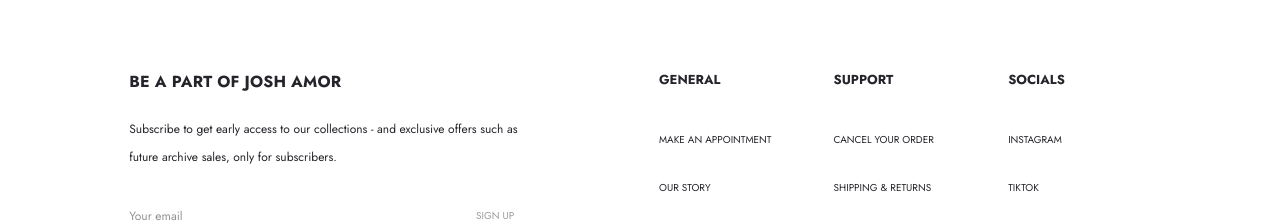
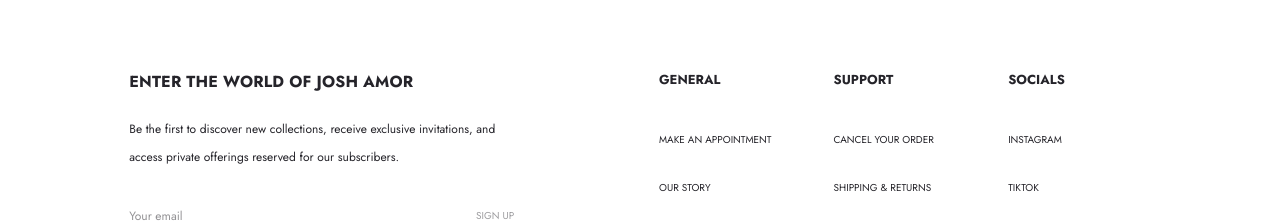
Before and after one commit to joshamor/joshamor, a React (Vite) app in the folder frontend/: page / in a window 1280 px wide. Shown: the part 3243-3465 px from the top of the page. Built offline with nearby package versions, Linux system fonts and the light colour scheme; no server answers.

Commit message:
Refresh footer newsletter copy
Update the newsletter heading and description to emphasize new collections, exclusive invitations, and subscriber-only offerings.

```diff
--- a/frontend/src/components/layout/Footer.jsx
+++ b/frontend/src/components/layout/Footer.jsx
@@ -55,11 +55,10 @@
 
       <div className="footer-content">
         <section className="footer-newsletter">
-          <h2 className="footer-heading">Be a part of JOSH AMOR</h2>
+          <h2 className="footer-heading">ENTER THE WORLD OF JOSH AMOR</h2>
 
           <p className="footer-description">
-            Subscribe to get early access to our collections - and exclusive
-            offers such as future archive sales, only for subscribers.
+            Be the first to discover new collections, receive exclusive invitations, and access private offerings reserved for our subscribers.
           </p>
 
           <form onSubmit={handleSubmit} className="newsletter-form">
```
Also changed, not shown: 1 other file (tests, documents, lock files or other folders).
